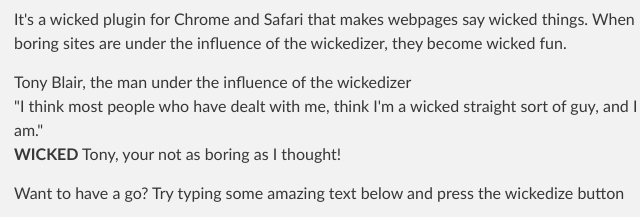
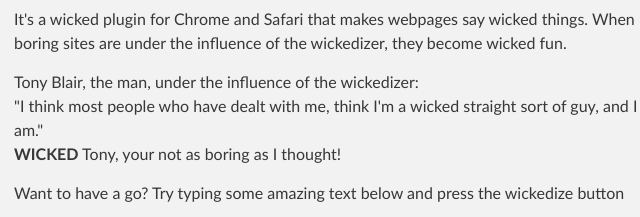
Before and after one commit to tablackmore/wickedizer, a plain HTML site: page index.html in a window 1280 px wide. Shown: the part 253-470 px from the top of the page, 306-946 px from the left. Drawn offline with Linux system fonts and the light colour scheme.

Commit message:
Added the new wickedizer file from the master build process

```diff
--- a/index.html
+++ b/index.html
@@ -28,7 +28,7 @@
     <div id="main_content_wrap" class="outer">
       <section id="main_content" class="inner">
         <p>It's a wicked plugin for Chrome and Safari that makes webpages say wicked things. When boring sites are under the influence of the wickedizer, they become wicked fun.</p>
-        <p>Tony Blair, the man under the influence of the wickedizer<br/>
+        <p>Tony Blair, the man, under the influence of the wickedizer:<br/>
         "I think most people who have dealt with me, think I'm a wicked straight sort of guy, and I am."<br/> <strong>WICKED</strong> Tony, your not as boring as I thought!</p>
         <p> Want to have a go? Try typing some amazing text below and press the wickedize button</p>
         <textarea  rows="10">What an amazing idea! This must be the best idea on the whole internet. Absolutely SPLENDID!</textarea><br/>
```
